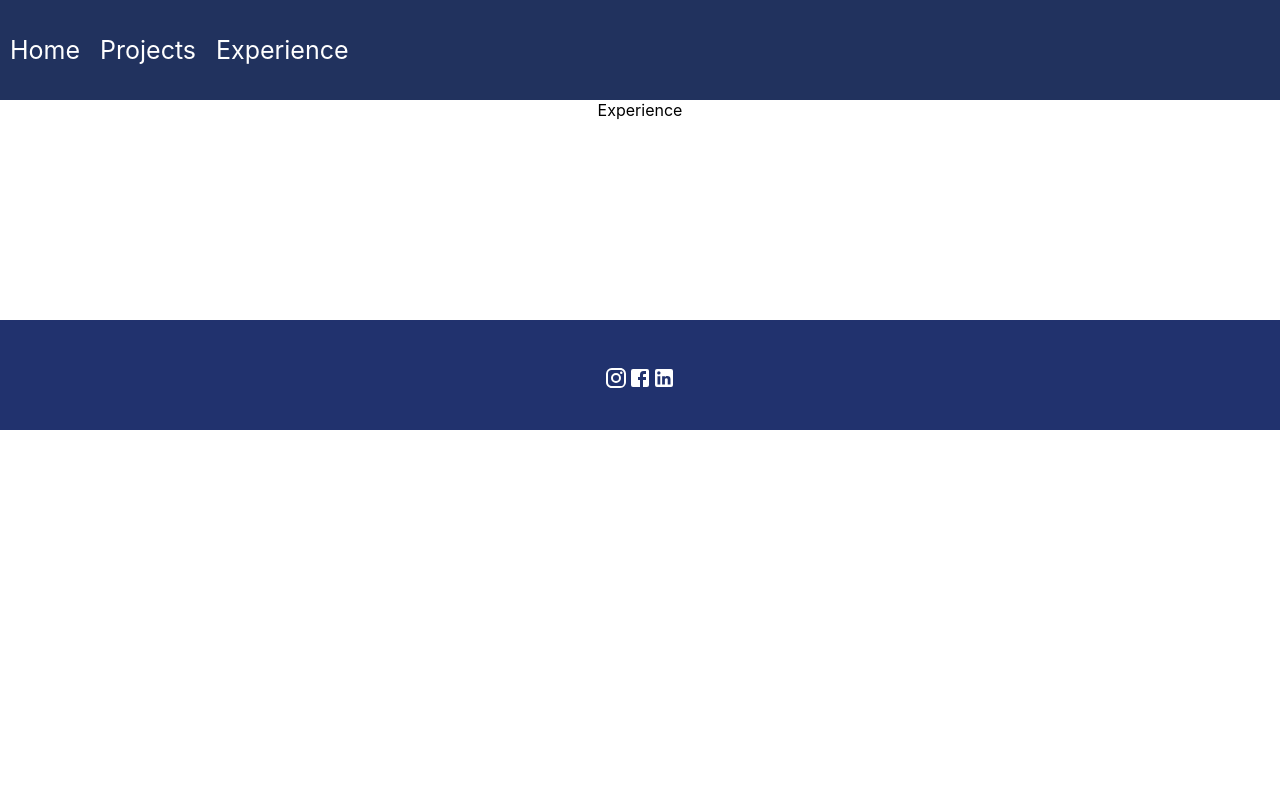
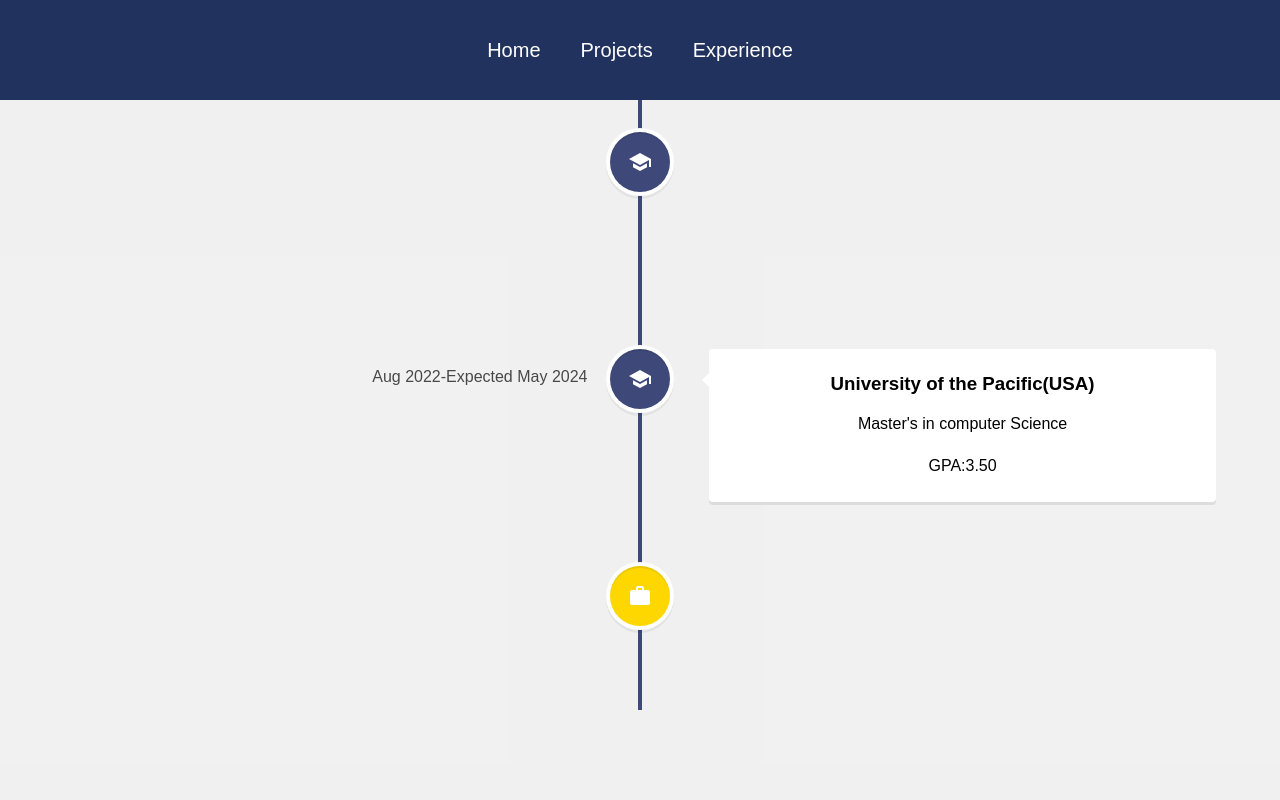
Before and after one commit to rajpatel1904/portfolio, a React (Create React App) app in the folder frontend/: page /experience in a window 1280 px wide. Shown: the top 800 px of the page. Built offline with nearby package versions, Linux system fonts and the light colour scheme.

Commit message:
Added my journey in Experience page

```diff
--- a/frontend/src/App.css
+++ b/frontend/src/App.css
@@ -36,3 +36,16 @@
     transform: rotate(360deg);
   }
 }
+.App {
+  width: 100%;
+  height: auto;
+  display: flex;
+  flex-direction: column;
+  font-family: Arial,Helvetica,sans-serif;
+  background-color: #f0f0f0f0;
+}
+
+body {
+  padding: 0;
+  margin: 0;
+}
--- a/frontend/src/pages/Experience.js
+++ b/frontend/src/pages/Experience.js
@@ -1,8 +1,40 @@
 import React from 'react'
+import {VerticalTimeline,VerticalTimelineElement} from 'react-vertical-timeline-component'
+import 'react-vertical-timeline-component/style.min.css'
+import SchoolIcon from '@material-ui/icons/School'
+import UniversityIcon from '@material-ui/icons/School'
+import WorkIcon from '@material-ui/icons/Work'
 
 function Experience() {
   return (
-    <div>Experience</div>
+    <div className='experience'>
+      <VerticalTimeline lineColor='#3e497a'>
+        <VerticalTimelineElement className='vertical-timeline-element--education'
+                                 date='Sept 2017 - May 2021'
+
+                                 iconStyle={{background:'#3e497a',color:'#fff'}}
+                                 icon={<SchoolIcon />}>
+            <h3 className='vertical-timeline-element-title'>LDRP Institute of Technology and Research(India)</h3>
+            <p> Bachelor's in computer engineering</p>
+                <p> GPA:8.72</p>
+        </VerticalTimelineElement>
+          <VerticalTimelineElement className='vertical-timeline-element--education'
+                                   date='Aug 2022-Expected May 2024'
+                                   iconStyle={{background:'#3e497a',color:'#fff'}}
+                                   icon={<UniversityIcon />}>
+              <h3 className='vertical-timeline-element-title'>University of the Pacific(USA)</h3>
+              <p> Master's in computer Science</p>
+              <p>GPA:3.50</p>
+          </VerticalTimelineElement>
+          <VerticalTimelineElement className='vertical-timeline-element--work'
+                                   date='Aug 2021-Jan 2022'
+                                   iconStyle={{background:'#FFD700',color:'#fff'}}
+                                   icon={<WorkIcon />}>
+              <h3 className='vertical-timeline-element-title'>ShreeHari Technology(India)</h3>
+              <p>Python Developer- Internship</p>
+          </VerticalTimelineElement>
+      </VerticalTimeline>
+    </div>
   )
 }
 
--- a/frontend/src/pages/Home.js
+++ b/frontend/src/pages/Home.js
@@ -18,18 +18,18 @@
       </div>
      </div>
         <div className='skills'>
-            <h2>Skills</h2>
+            <h1>Skills</h1>
             <ol className='list'>
                 <li className='item'>
-                    <h3> Programming Languages:</h3>
+                    <h2> Programming Languages:</h2>
                     <span>Python, R, C, Java, C++, HTML, CSS, JavaScript, SQL</span>
-                    <h3>Software/framework/libraries:</h3>
+                    <h2>Software/framework/libraries:</h2>
                     <span>NumPy, Pandas, Matplotlib, SciPy, React.js, Node.js</span>
-                    <h3> Database:</h3>
+                    <h2> Database:</h2>
                     <span>MySQL, MongoDB</span>
-                    <h3>Tools:</h3>
+                    <h2>Tools:</h2>
                     <span>Git, VS, VS Code</span>
-                    <h3>Soft Skills:</h3>
+                    <h2>Soft Skills:</h2>
                     <span> Critical Thinking, Leadership, Team Management, Communication</span>
 
 
--- a/frontend/src/styles/Footer.css
+++ b/frontend/src/styles/Footer.css
@@ -13,7 +13,7 @@
 .socialMedia {
     color: white;
     margin: 50px;
-    font-size: 20px;
+    font-size: 10px;
     cursor: pointer;
 }
 
--- a/frontend/src/styles/Home.css
+++ b/frontend/src/styles/Home.css
@@ -18,7 +18,11 @@
 
 .about h2{
     font-family: 'Arial',Tahoma,Geneva,Verdana,sans-serif;
-    font-size: 80px;
+    font-size: 75px;
     color: #e9d36b;
     height:50px;
 }
+
+.skills{
+
+}
--- a/frontend/src/styles/Navbar.css
+++ b/frontend/src/styles/Navbar.css
@@ -10,15 +10,15 @@
     height: 100%;
     display: flex;
     align-items: center;
-    justify-content: flex-start;
+    justify-content: center;
     color: white;
 }
 
 .navbar a {
     color:white;
     text-decoration: none;
-    margin: 10px;
-    font-size: 25px;
+    margin: 20px;
+    font-size: 20px;
 }
 
 .toggleButton{
```
